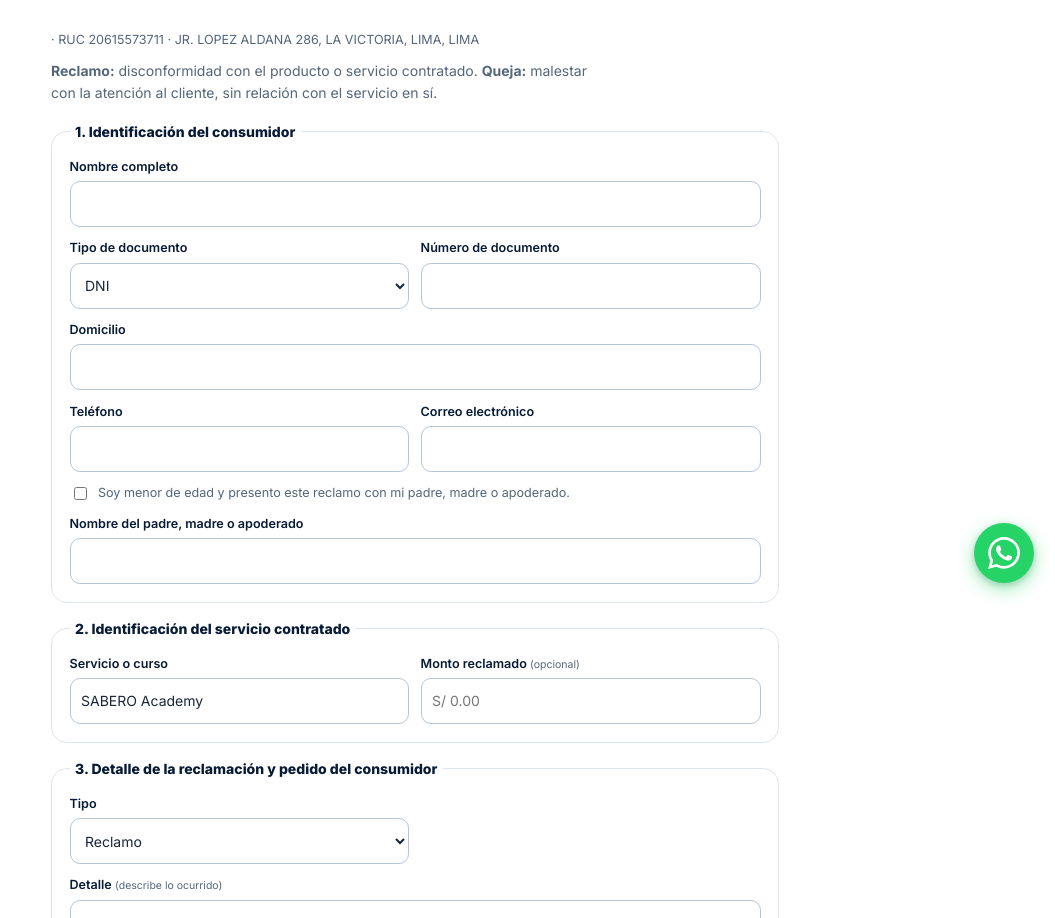
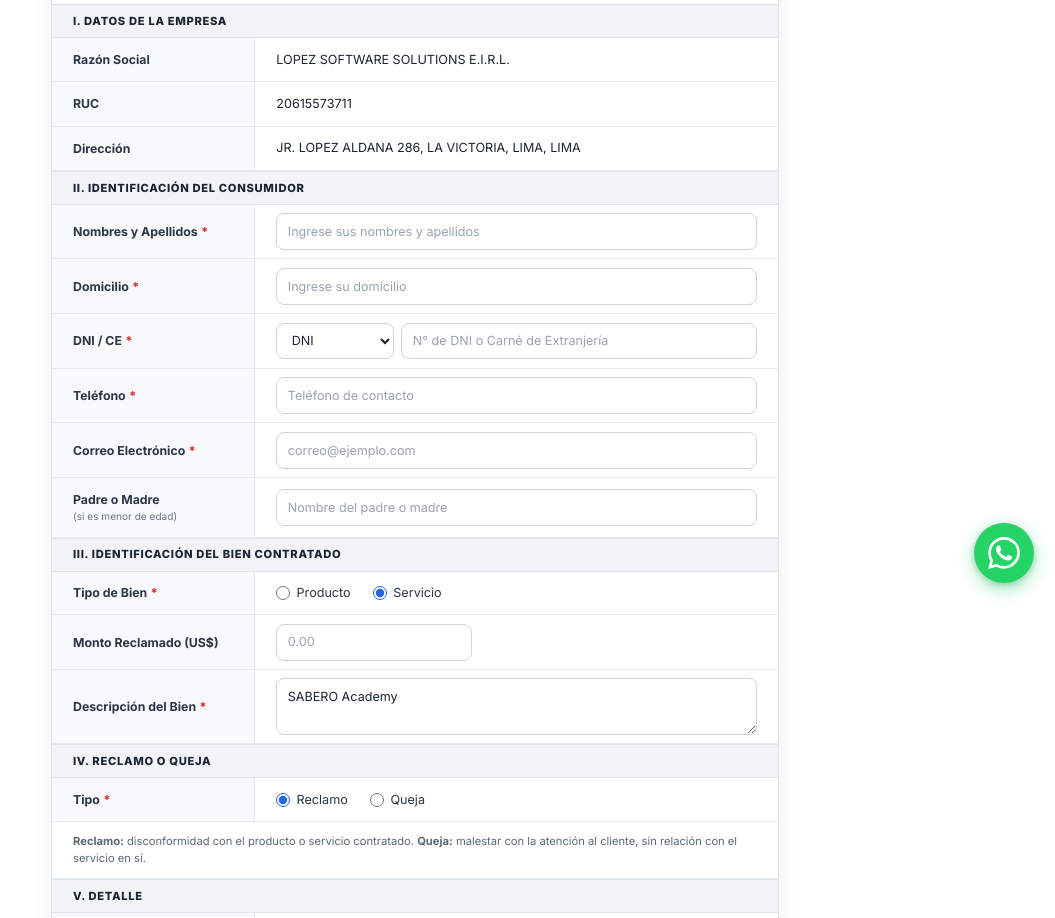
Before and after one commit to roberolopezcalle072-hue/academysabero, an Astro site in the folder frontend/: page /libro-de-reclamaciones in a window 1280 px wide. Shown: the part 196-1114 px from the top of the page, without its empty margins (225-1280 px from the left). Built offline with nearby package versions, Linux system fonts and the light colour scheme; Astro itself is replaced by a stand-in of ours; no server answers.

Commit message:
Libro de Reclamaciones con diseño de hoja formal: secciones, tabla de campos y botón rojo
Co-Authored-By: Claude Sonnet 5.5 <noreply@anthropic.com>

```diff
--- a/frontend/src/pages/libro-de-reclamaciones/index.astro
+++ b/frontend/src/pages/libro-de-reclamaciones/index.astro
@@ -12,84 +12,128 @@ const message = state ? messages.get(state) : undefined;
 ---
 <BaseLayout title="Libro de Reclamaciones" description="Libro de Reclamaciones virtual de SABERO Academy: registra un reclamo o una queja sobre nuestros servicios.">
   <section class="shell page libro">
-    <header class="stack compact">
-      <p class="kicker">Libro de Reclamaciones</p>
-      <h1 class="panel-title">Hoja de Reclamación</h1>
-      {(COMPANY.legalName || COMPANY.ruc) && (
-        <p class="company">
-          {COMPANY.legalName && <b>{COMPANY.legalName}</b>} {COMPANY.ruc && <>· RUC {COMPANY.ruc}</>} {COMPANY.address && <>· {COMPANY.address}</>}
-        </p>
-      )}
-      <p class="intro"><strong>Reclamo:</strong> disconformidad con el producto o servicio contratado. <strong>Queja:</strong> malestar con la atención al cliente, sin relación con el servicio en sí.</p>
-    </header>
+    <form class="sheet" action="/libro-de-reclamaciones/enviar" method="post">
+      <header class="sheet-head">
+        <span class="head-spacer" aria-hidden="true"></span>
+        <div class="head-title">
+          <h1>LIBRO DE RECLAMACIONES</h1>
+          <p>(Ley N° 29571, Código de Protección y Defensa del Consumidor)</p>
+        </div>
+        <img class="head-logo" src="/logos/logoapp.webp" alt="SABERO ACADEMY" width="180" height="60" />
+      </header>
 
-    {message && <p class="notice" role="alert">{message}</p>}
+      {message && <p class="notice" role="alert">{message}</p>}
 
-    <form class="form" action="/libro-de-reclamaciones/enviar" method="post">
-      <fieldset>
-        <legend>1. Identificación del consumidor</legend>
-        <div class="row">
-          <div><label for="fullName">Nombre completo</label><input id="fullName" name="fullName" maxlength="120" autocomplete="name" required /></div>
-        </div>
-        <div class="row two">
-          <div><label for="docType">Tipo de documento</label>
-            <select id="docType" name="docType" required><option>DNI</option><option>CE</option><option>PASAPORTE</option><option>RUC</option><option>OTRO</option></select></div>
-          <div><label for="docNumber">Número de documento</label><input id="docNumber" name="docNumber" maxlength="20" required /></div>
-        </div>
-        <div class="row"><div><label for="address">Domicilio</label><input id="address" name="address" maxlength="200" autocomplete="street-address" required /></div></div>
-        <div class="row two">
-          <div><label for="phone">Teléfono</label><input id="phone" name="phone" type="tel" maxlength="30" autocomplete="tel" required /></div>
-          <div><label for="email">Correo electrónico</label><input id="email" name="email" type="email" maxlength="254" autocomplete="email" required /></div>
-        </div>
-        <label class="check"><input type="checkbox" name="isMinor" id="isMinor" /><span>Soy menor de edad y presento este reclamo con mi padre, madre o apoderado.</span></label>
-        <div class="row" id="guardianRow" hidden><div><label for="guardian">Nombre del padre, madre o apoderado</label><input id="guardian" name="guardian" maxlength="120" /></div></div>
-      </fieldset>
+      <h2 class="bar">I. Datos de la empresa</h2>
+      <dl class="info">
+        <div><dt>Razón Social</dt><dd>{COMPANY.legalName}</dd></div>
+        <div><dt>RUC</dt><dd>{COMPANY.ruc}</dd></div>
+        <div><dt>Dirección</dt><dd>{COMPANY.address}</dd></div>
+      </dl>
 
-      <fieldset>
-        <legend>2. Identificación del servicio contratado</legend>
-        <div class="row two">
-          <div><label for="service">Servicio o curso</label><input id="service" name="service" maxlength="200" value="SABERO Academy" required /></div>
-          <div><label for="amount">Monto reclamado <small>(opcional)</small></label><input id="amount" name="amount" maxlength="40" placeholder="S/ 0.00" /></div>
-        </div>
-      </fieldset>
+      <h2 class="bar">II. Identificación del consumidor</h2>
+      <div class="field"><label for="fullName">Nombres y Apellidos <i>*</i></label>
+        <input id="fullName" name="fullName" maxlength="120" autocomplete="name" placeholder="Ingrese sus nombres y apellidos" required /></div>
+      <div class="field"><label for="address">Domicilio <i>*</i></label>
+        <input id="address" name="address" maxlength="200" autocomplete="street-address" placeholder="Ingrese su domicilio" required /></div>
+      <div class="field"><label for="docNumber">DNI / CE <i>*</i></label>
+        <div class="inline">
+          <select id="docType" name="docType" aria-label="Tipo de documento" required>
+            <option>DNI</option><option>CE</option><option>PASAPORTE</option><option>RUC</option><option>OTRO</option>
+          </select>
+          <input id="docNumber" name="docNumber" maxlength="20" placeholder="N° de DNI o Carné de Extranjería" required />
+        </div></div>
+      <div class="field"><label for="phone">Teléfono <i>*</i></label>
+        <input id="phone" name="phone" type="tel" maxlength="30" autocomplete="tel" placeholder="Teléfono de contacto" required /></div>
+      <div class="field"><label for="email">Correo Electrónico <i>*</i></label>
+        <input id="email" name="email" type="email" maxlength="254" autocomplete="email" placeholder="correo@ejemplo.com" required /></div>
+      <div class="field"><label for="guardian">Padre o Madre <small>(si es menor de edad)</small></label>
+        <input id="guardian" name="guardian" maxlength="120" placeholder="Nombre del padre o madre" /></div>
 
-      <fieldset>
-        <legend>3. Detalle de la reclamación y pedido del consumidor</legend>
-        <div class="row two">
-          <div><label for="kind">Tipo</label>
-            <select id="kind" name="kind" required><option value="reclamo">Reclamo</option><option value="queja">Queja</option></select></div>
-        </div>
-        <div class="row"><div><label for="detail">Detalle <small>(describe lo ocurrido)</small></label><textarea id="detail" name="detail" rows="5" minlength="10" maxlength="2000" required></textarea></div></div>
-        <div class="row"><div><label for="request">Pedido del consumidor <small>(qué solicitas)</small></label><textarea id="request" name="request" rows="3" minlength="5" maxlength="1000" required></textarea></div></div>
-      </fieldset>
+      <h2 class="bar">III. Identificación del bien contratado</h2>
+      <div class="field"><span class="lab">Tipo de Bien <i>*</i></span>
+        <div class="choices">
+          <label class="radio"><input type="radio" name="goodType" value="Producto" /> Producto</label>
+          <label class="radio"><input type="radio" name="goodType" value="Servicio" checked /> Servicio</label>
+        </div></div>
+      <div class="field"><label for="amount">Monto Reclamado (US$)</label>
+        <input id="amount" name="amount" class="short" maxlength="40" inputmode="decimal" placeholder="0.00" /></div>
+      <div class="field"><label for="service">Descripción del Bien <i>*</i></label>
+        <textarea id="service" name="service" rows="2" minlength="3" maxlength="180" required placeholder="Describa el producto o servicio contratado">SABERO Academy</textarea></div>
+
+      <h2 class="bar">IV. Reclamo o queja</h2>
+      <div class="field"><span class="lab">Tipo <i>*</i></span>
+        <div class="choices">
+          <label class="radio"><input type="radio" name="kind" value="reclamo" checked /> Reclamo</label>
+          <label class="radio"><input type="radio" name="kind" value="queja" /> Queja</label>
+        </div></div>
+      <p class="hint"><strong>Reclamo:</strong> disconformidad con el producto o servicio contratado. <strong>Queja:</strong> malestar con la atención al cliente, sin relación con el servicio en sí.</p>
+
+      <h2 class="bar">V. Detalle</h2>
+      <div class="field"><label for="detail">Detalle de la Reclamación <i>*</i></label>
+        <textarea id="detail" name="detail" rows="4" minlength="10" maxlength="2000" required placeholder="Describa detalladamente los hechos que motivan su reclamo o queja..."></textarea></div>
+      <div class="field"><label for="request">Pedido del Consumidor <i>*</i></label>
+        <textarea id="request" name="request" rows="3" minlength="5" maxlength="1000" required placeholder="¿Qué es lo que solicita como solución?"></textarea></div>
 
       <input class="hp" name="website" tabindex="-1" autocomplete="off" aria-hidden="true" />
-      <label class="check"><input type="checkbox" name="acceptTruth" required /><span>Declaro que la información consignada es verdadera. La formulación del reclamo no impide acudir a otras vías de solución de controversias ni es requisito previo para interponer una denuncia ante el Indecopi.</span></label>
-      <button class="button primary">Enviar hoja de reclamación</button>
+      <div class="foot">
+        <label class="check"><input type="checkbox" name="acceptTruth" required /><span>Declaro que la información consignada es verdadera. La formulación del reclamo no impide acudir a otras vías de solución de controversias ni es requisito previo para interponer una denuncia ante el Indecopi.</span></label>
+        <button class="send">ENVIAR RECLAMO</button>
+        <p class="legal">Al enviar, acepta los términos del Libro de Reclamaciones de {COMPANY.legalName}</p>
+      </div>
     </form>
   </section>
 </BaseLayout>
-<script>
-  const box = document.getElementById('isMinor') as HTMLInputElement | null;
-  const row = document.getElementById('guardianRow');
-  const guardian = document.getElementById('guardian') as HTMLInputElement | null;
-  box?.addEventListener('change', () => { if (row && guardian) { row.hidden = !box.checked; guardian.required = box.checked; } });
-</script>
 <style>
-  .libro { max-width: 52rem; display: grid; gap: 1.25rem; }
-  .intro { color: var(--muted); }
-  .company { color: var(--muted); font-size: .9rem; }
-  .form { display: grid; gap: 1.1rem; }
-  fieldset { border: 1px solid var(--line); border-radius: 16px; padding: 1rem 1.25rem 1.25rem; display: grid; gap: .8rem; margin: 0; background: var(--white); }
-  legend { font-weight: 800; color: var(--navy); padding-inline: .4rem; }
-  .row { display: grid; gap: .8rem; }
-  .row.two { grid-template-columns: repeat(2, minmax(0, 1fr)); }
-  .row > div { display: grid; gap: .35rem; min-width: 0; }
-  label { font-weight: 600; font-size: .9rem; color: var(--navy); }
-  label small { font-weight: 400; color: var(--muted); }
-  textarea { font: inherit; border: 1px solid #b6c6d4; border-radius: 10px; padding: .6rem .75rem; resize: vertical; }
-  .check { display: flex; gap: .6rem; align-items: flex-start; font-weight: 400; color: var(--muted); }
-  .check input { margin-top: .25rem; min-height: 0; }
+  .libro { max-width: 52rem; }
+  .sheet { background: #fff; border: 1px solid #dfe5ec; border-radius: 14px; overflow: hidden; box-shadow: 0 10px 30px rgb(16 32 51 / .06); color: #1a2433; }
+  .sheet-head { display: grid; grid-template-columns: 1fr auto 1fr; align-items: center; gap: 1rem; padding: 1.6rem 1.5rem 1.3rem; }
+  .head-title { text-align: center; }
+  .head-title h1 { margin: 0; font-size: clamp(1.35rem, 3.6vw, 1.9rem); font-weight: 800; letter-spacing: .01em; line-height: 1.15; }
+  .head-title p { margin: .35rem 0 0; font-size: .85rem; color: #5b6878; }
+  .head-logo { justify-self: end; height: 38px; width: auto; }
+  .bar { margin: 0; padding: .7rem 1.5rem; background: #f1f3f6; border-block: 1px solid #dfe5ec; font-size: .8rem; font-weight: 800; letter-spacing: .06em; text-transform: uppercase; color: #1a2433; }
+  .field, .info > div { display: grid; grid-template-columns: minmax(9rem, 28%) minmax(0, 1fr); align-items: center; border-bottom: 1px solid #e6ebf0; }
+  .field > label, .field > .lab, .info dt { align-self: stretch; display: flex; flex-wrap: wrap; align-content: center; align-items: baseline; column-gap: .25rem; padding: .85rem 1.5rem; background: #f8f9fb; border-right: 1px solid #e6ebf0; font-size: .88rem; font-weight: 700; color: #2b3646; }
+  .field > label small { flex-basis: 100%; font-weight: 400; font-size: .72rem; color: #6b7686; }
+  .field i { color: #dc2626; font-style: normal; }
+  .field > input, .field > select, .field > textarea, .inline { margin: .6rem 1.5rem; }
+  .field input, .field select, .field textarea { width: auto; font: inherit; font-size: .9rem; color: #1a2433; background: #fff; border: 1px solid #cdd5de; border-radius: 8px; padding: .55rem .75rem; min-height: 0; }
+  .field > input, .field > textarea { width: calc(100% - 3rem); }
+  .field textarea { resize: vertical; }
+  .field input::placeholder, .field textarea::placeholder { color: #98a2b0; }
+  .field input:focus, .field select:focus, .field textarea:focus { outline: 2px solid #dc262633; border-color: #dc2626; }
+  .field > input.short { width: min(14rem, calc(100% - 3rem)); }
+  .inline { display: flex; gap: .5rem; }
+  .inline select { flex: 0 0 auto; }
+  .inline input { flex: 1; min-width: 0; }
+  .choices { display: flex; flex-wrap: wrap; gap: .4rem 1.6rem; margin: .6rem 1.5rem; }
+  .radio { display: inline-flex; align-items: center; gap: .45rem; font-size: .9rem; color: #2b3646; cursor: pointer; }
+  .radio input { width: 1rem; height: 1rem; margin: 0; padding: 0; accent-color: #2563eb; }
+  .info dd { margin: 0; padding: .85rem 1.5rem; font-size: .9rem; }
+  .info { margin: 0; }
+  .hint { margin: 0; max-width: none; padding: .75rem 1.5rem; font-size: .8rem; color: #5b6878; border-bottom: 1px solid #e6ebf0; }
+  .notice { margin: 0 1.5rem 1rem; }
+  .foot { padding: 1.1rem 1.5rem 1.4rem; display: grid; gap: .9rem; border-top: 1px solid #dfe5ec; }
+  .check { display: flex; gap: .6rem; align-items: flex-start; font-size: .8rem; color: #5b6878; }
+  .check input { margin-top: .2rem; min-height: 0; accent-color: #dc2626; }
+  .send { width: 100%; border: 0; border-radius: 8px; background: #dc2626; color: #fff; font: inherit; font-size: .9rem; font-weight: 800; letter-spacing: .04em; padding: .85rem 1rem; cursor: pointer; }
+  .send:hover { background: #b91c1c; }
+  .send:focus-visible { outline: 3px solid #dc262655; outline-offset: 2px; }
+  .legal { margin: 0; max-width: none; text-align: center; font-size: .75rem; color: #6b7686; }
   .hp { position: absolute; left: -9999px; width: 1px; height: 1px; opacity: 0; }
-  @media (max-width: 40rem) { .row.two { grid-template-columns: minmax(0, 1fr); } }
+  @media (max-width: 40rem) {
+    .sheet-head { grid-template-columns: 1fr; justify-items: center; gap: .7rem; padding: 1.2rem 1rem; }
+    .head-spacer { display: none; }
+    .head-logo { justify-self: center; order: -1; }
+    .bar { padding-inline: 1rem; }
+    .field, .info > div { grid-template-columns: minmax(0, 1fr); }
+    .field > label, .field > .lab, .info dt { border-right: 0; padding: .6rem 1rem .2rem; background: transparent; font-size: .82rem; }
+    .field > input, .field > select, .field > textarea, .inline, .choices { margin: .15rem 1rem .8rem; }
+    .field > input, .field > textarea { width: calc(100% - 2rem); }
+    .field > input.short { width: calc(100% - 2rem); }
+    .info dd { padding: 0 1rem .8rem; }
+    .hint { padding-inline: 1rem; }
+    .foot { padding-inline: 1rem; }
+  }
 </style>
```
Also changed, not shown: frontend/src/pages/libro-de-reclamaciones/enviar.ts (+7 -2 lines), 1 other file.
